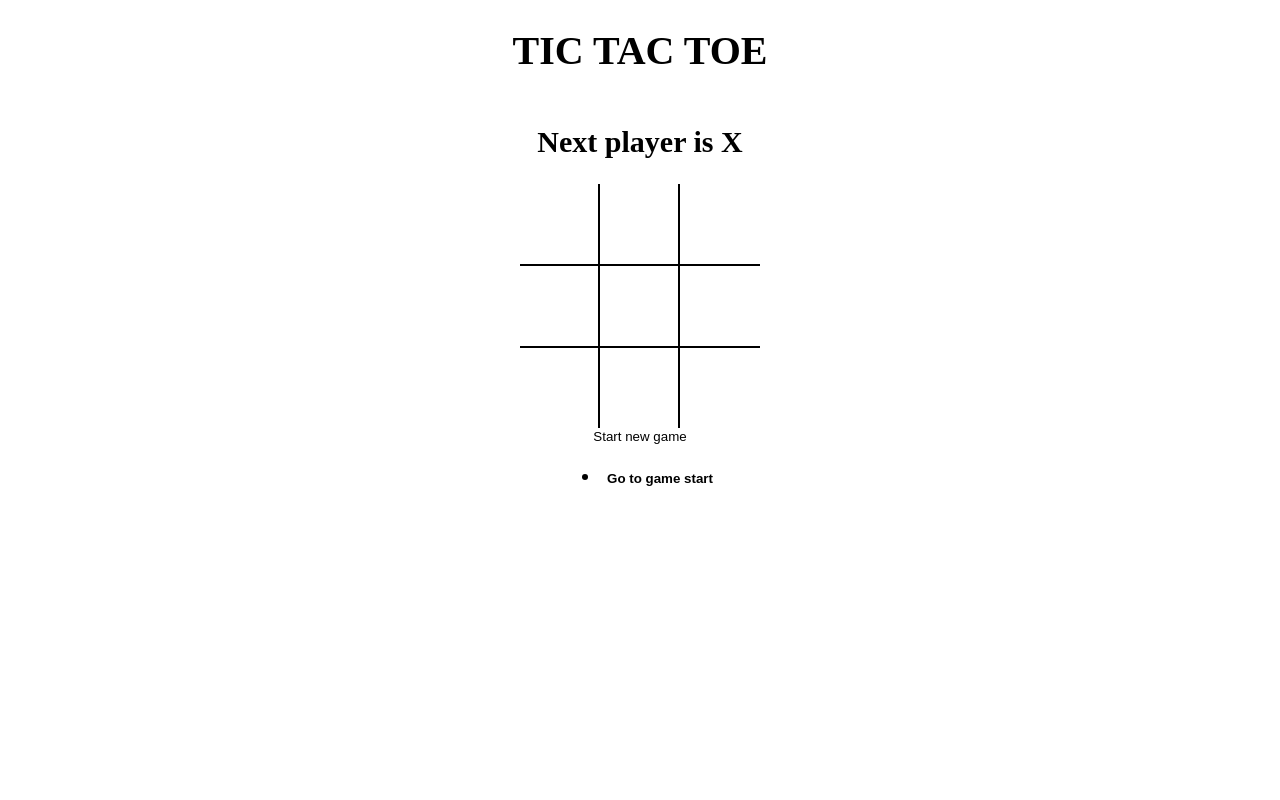
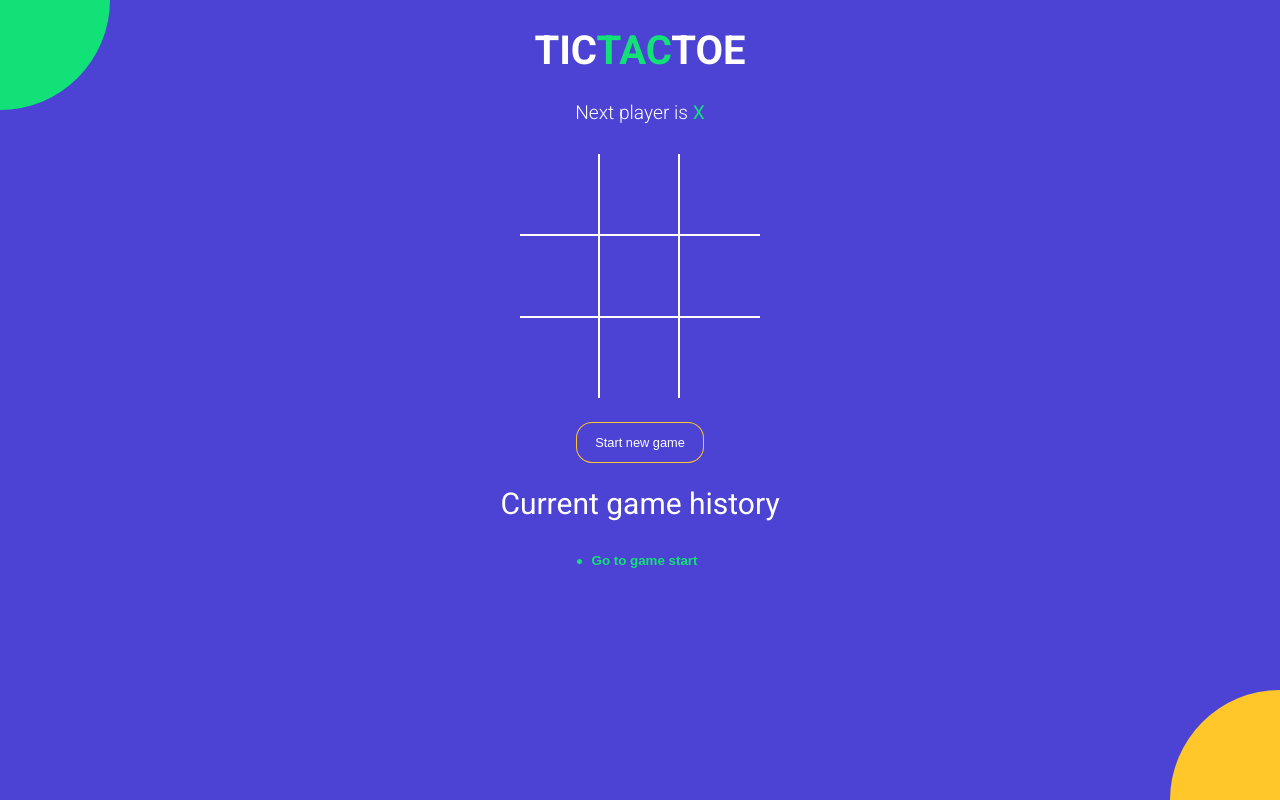
Before and after one commit to abhi-0314/tictacktoe, a React (Vite) app: page / in a window 1280 px wide. Built offline with nearby package versions, Linux system fonts and the light colour scheme.

Commit message:
styling the app

```diff
--- a/index.html
+++ b/index.html
@@ -1,7 +1,14 @@
 <!DOCTYPE html>
 <html>
   <head>
-    <title>Tic Tac Toe App</title>
+    <meta charset="UTF-8" />
+  <meta name="viewport" content="width=device-width, initial-scale=1.0" />
+  <meta http-equiv="X-UA-Compatible" content="ie=edge" />
+  <link
+    href="https://fonts.googleapis.com/css?family=Roboto:300,400,700&display=swap"
+    rel="stylesheet"
+  />
+  <title>TIC TAC TOE</title>
   </head>
   <body>
     <div id="root"></div>
--- a/src/App.js
+++ b/src/App.js
@@ -48,17 +48,27 @@
 
   return (
     <div className="app">
-      <h1>TIC TAC TOE</h1>
+      <h1>
+        TIC
+        <span className="text-green">TAC</span>
+        TOE
+      </h1>
       <StatusMessage winner={winner} current={current} />
       <Board
         board={current.board}
         handleSquareClick={handleSquareClick}
         winningSquares={winningSquares}
       />
-      <button type="button" onClick={onNewGame}>
+      <button
+        type="button"
+        onClick={onNewGame}
+        className={`btn-reset ${winner ? 'active' : ''}`}
+      >
         Start new game
       </button>
+      <h2 style={{ fontWeight: 'normal' }}>Current game history</h2>
       <History history={history} moveTo={moveTo} currentMove={currentMove} />
+      <div className="bg-balls" />
     </div>
   );
 };
--- a/src/components/History.js
+++ b/src/components/History.js
@@ -2,14 +2,13 @@
 
 const History = ({ history, moveTo, currentMove }) => {
   return (
-    <ul>
+    <div className="history-wrapper">
+      <ul className="history">
         {history.map((_, move) => {
           return (
             <li key={move}>
               <button
-              style={{
-                fontWeight: move === currentMove ? 'bold' : 'normal',
-              }}
+                className={`btn-move ${move === currentMove ? 'active' : ''}`}
                 type="button"
                 onClick={() => {
                   moveTo(move);
@@ -21,6 +20,7 @@
           );
         })}
       </ul>
+    </div>
   );
 };
 
--- a/src/components/Square.js
+++ b/src/components/Square.js
@@ -4,9 +4,10 @@
   return (
     <button
       type="button"
-      className="square"
       onClick={onClick}
-      style={{ fontWeight: isWinningSquare ? 'bold' : 'normal' }}
+      className={`square ${isWinningSquare ? 'winning' : ''} ${
+        value === 'X' ? 'text-green' : 'text-orange'
+      }`}
     >
       {value}
     </button>
--- a/src/components/StatusMessage.js
+++ b/src/components/StatusMessage.js
@@ -1,16 +1,40 @@
-import React from 'react'
+import React from 'react';
 
-const StatusMessage = ({winner,current}) => {
+const StatusMessage = ({ winner, current }) => {
   const noMovesLeft = current.board.every(el => el !== null);
 
   return (
-    <h2>
-      {winner && `Winner is ${winner}`}
-      {!winner && !noMovesLeft &&
-       `Next player is ${current.isXNext ? 'X' : 'O'}`}
-      {!winner && noMovesLeft && 'X and O Tied'}
-    </h2>
-  )
+    <div className="status-message">
+      {winner && (
+        <>
+          Winner is
+          {' '}
+          <span className={winner === 'X' ? 'text-green' : 'text-orange'}>
+            {winner}
+          </span>
+        </>
+      )}
+      {!winner && !noMovesLeft && (
+        <>
+          Next player is
+          {' '}
+          <span className={current.isXNext ? 'text-green' : 'text-orange'}>
+            {current.isXNext ? 'X' : 'O'}
+            {' '}
+          </span>
+        </>
+      )}
+      {!winner && noMovesLeft && (
+        <>
+          <span className="text-green">X</span>
+          and
+          {' '}
+          <span className="text-orange">O</span>
+          tied
+        </>
+      )}
+    </div>
+  );
 };
 
-export default StatusMessage
+export default StatusMessage;
--- a/src/styles/root.scss
+++ b/src/styles/root.scss
@@ -1,4 +1,11 @@
+$green: #12e177;
+$orange: #ffc72a;
+$blue: #4c43d4;
+
 body {
+  font-family: 'Roboto', sans-serif;
+  background-color: $blue;
+  color: #fff;
   padding: 0;
   margin: 0;
 }
@@ -8,7 +15,7 @@
   border: none;
   outline: none;
   &:hover {
-   cursor: pointer;
+    cursor: pointer;
   }
 }
 
@@ -19,18 +26,83 @@
   align-items: center;
 }
 
+.text-green {
+  color: $green;
+}
+
+.text-orange {
+  color: $orange;
+}
+
+.history-wrapper {
+  width: 300px;
+  text-align: center;
+  margin-bottom: 20px;
+  .history {
+    display: inline-block;
+    padding: 0;
+    margin: 0;
+    li {
+      list-style: none;
+      text-align: left;
+      &:before {
+        content: '';
+        border-radius: 50%;
+        display: inline-block;
+        height: 5px;
+        width: 5px;
+        background-color: $green;
+        margin-right: 4px;
+        margin-bottom: 1px;
+      }
+
+      .btn-move {
+    	  color: #fff;
+        &.active {
+          font-weight: bold;
+          color: $green;
+        }
+      }
+    }
+  }
+}
+
+.status-message {
+	margin-bottom: 30px;
+	font-size: 1.2rem;
+	font-weight: lighter;
+	span {
+	  font-weight: normal;
+	}
+}
+
+.btn-reset {
+  font-size: 0.8rem;
+  color: #fff;
+  border-radius: 15px;
+  padding: 12px 18px;
+  margin-top: 25px;
+  transition: all 0.2s;
+  background-color: $blue;
+  box-shadow: 0px 0px 0px 1px $orange;
+  &.active {
+    background-color: $orange;
+    box-shadow: none;
+  }
+}
+
 .board {
   .board-row {
     display: flex;
     flex-direction: row;
-    border-bottom: 2px solid #000;
+    border-bottom: 2px solid #fff;
     &:last-child {
       border-bottom: none;
     }
     .square {
       width: 80px;
       height: 80px;
-      border-right: 2px solid #000;
+      border-right: 2px solid #fff;
       font-size: 2.5rem;
       padding: 0;
       overflow: hidden;
@@ -38,6 +110,63 @@
       &:last-child {
         border-right: none;
       }
+      &.winning {
+			  animation: scaleText 1.4s infinite;
+			  @keyframes scaleText {
+			    0% {
+			      transform: 2.5rem;
+			    }
+			    50% {
+			      font-size: 3.5rem;
+			    }
+			    100% {
+			      font-size: 2.5rem;
+			    }
+			  }
+			}
     }
   }
 }
+
+.bg-balls {
+  position: fixed;
+  top: 0;
+  left: 0;
+  right: 0;
+  bottom: 0;
+  min-width: 100%;
+  z-index: -1;
+
+  &:before,
+  &:after {
+    content: '';
+    position: absolute;
+    width: 150px;
+    height: 150px;
+    border-radius: 50%;
+  }
+
+  &:before {
+    background-color: $orange;
+    right: -75px;
+    bottom: -75px;
+    @media screen and (min-width: 476px) {
+      width: 220px;
+      height: 220px;
+      right: -110px;
+      bottom: -110px;
+    }
+  }
+
+  &:after {
+    background-color: $green;
+    top: -75px;
+    left: -75px;
+    @media screen and (min-width: 476px) {
+      width: 220px;
+      height: 220px;
+      top: -110px;
+      left: -110px;
+    }
+  }
+}
```
Lines whose indentation alone changed are shown as unchanged.
